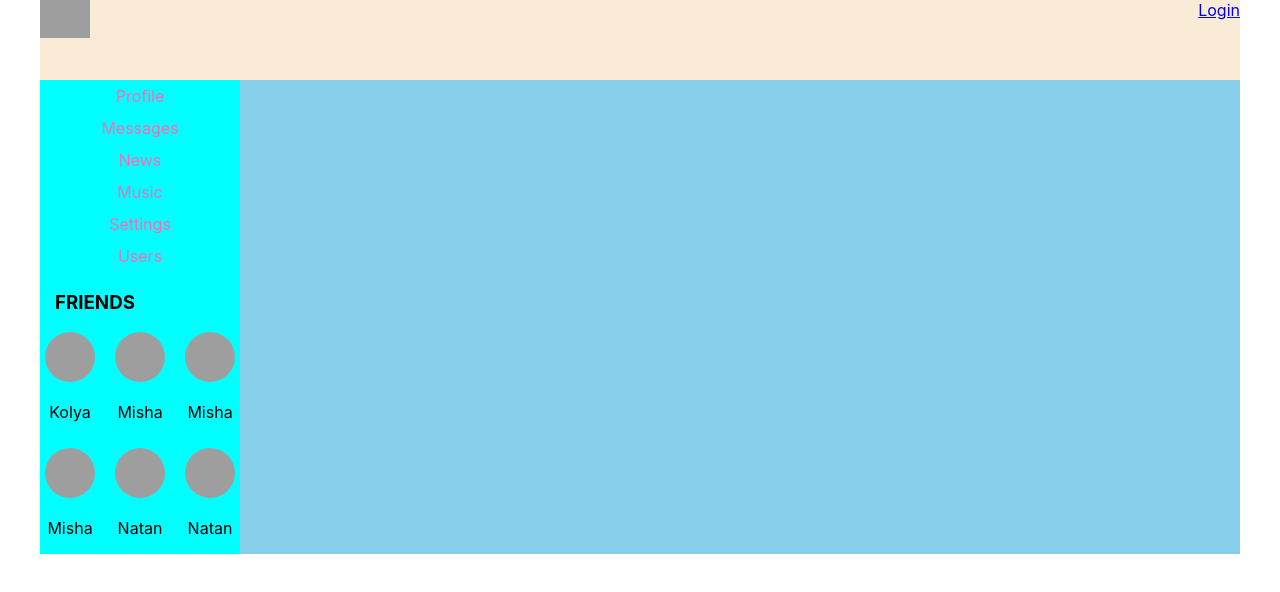
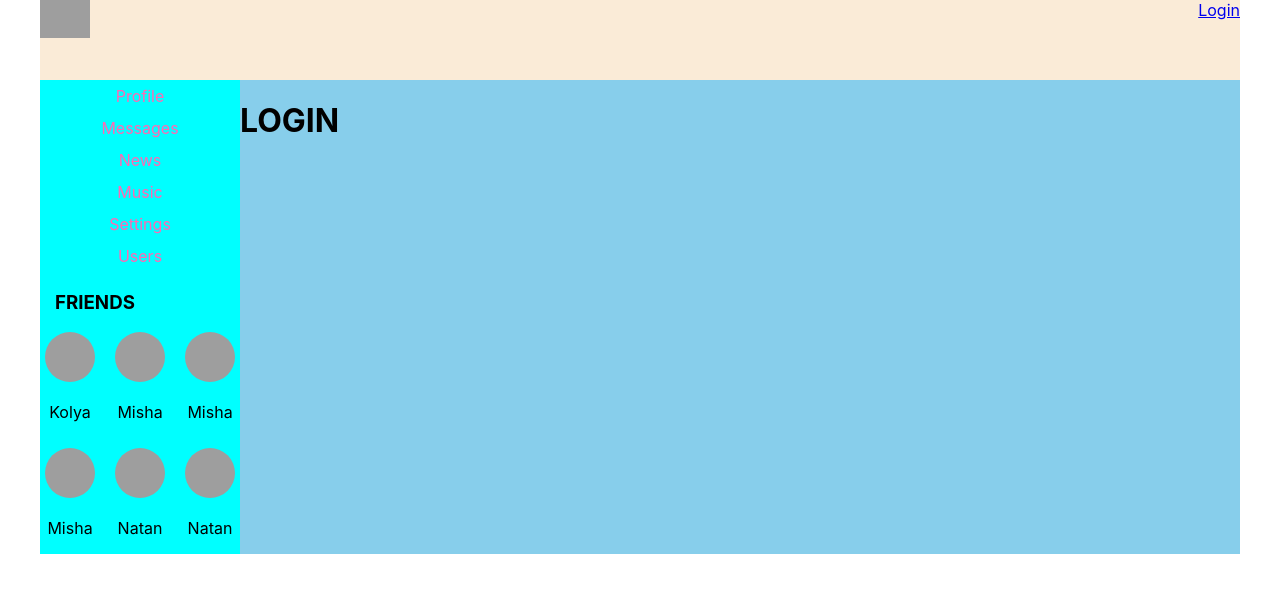
Before and after one commit to ElizarovArtem/SocialNetwork, a React (Create React App) app: page /login in a window 1280 px wide. Shown: the top 592 px of the page. Built offline with nearby package versions, Linux system fonts and the light colour scheme; no server answers; grey boxes are pictures that could not be loaded.

Commit message:
make redirect to login page if user is not auth

```diff
--- a/src/App.tsx
+++ b/src/App.tsx
@@ -6,6 +6,7 @@
 import {UserBigContainer} from "./Components/Users/UsersContainer";
 import {ProfileBigContainer} from "./Components/Profile/ProfileContainer";
 import {HeaderBigContainer} from "./Components/Header/HeaderContainer";
+import {Login} from "./Components/Login/Login";
 
 
 function App() {
@@ -14,12 +15,14 @@
             <HeaderBigContainer/>
             <NavbarContainer/>
             <div className="app-wrapper-content">
-                <Route render={() => <ProfileBigContainer />}
+                <Route render={() => <ProfileBigContainer/>}
                        path="/profile/:userId?"/>
                 <Route render={() => <DialogsContainer/>}
                        path="/dialogs"/>
-                <Route render={() => <UserBigContainer />}
+                <Route render={() => <UserBigContainer/>}
                        path={"/users"}/>
+                <Route render={() => <Login/>}
+                       path={"/login"}/>
             </div>
         </div>
     )
--- a/src/Components/Dialogs/Dialogs.tsx
+++ b/src/Components/Dialogs/Dialogs.tsx
@@ -3,12 +3,14 @@
 import {DialogItem} from './DialogItem/DialogItem';
 import {Message} from "./Message/Message";
 import {MessagePageType} from "../../redux/state";
+import {Redirect} from "react-router-dom"
 
 type DialogsPropsType = {
     dialogsState: MessagePageType
     onChangeNewMessageBody: (text: string) => void
     onSendMessage: () => void
     onSendMessageKeyPress: () => void
+    isAuth: boolean
 }
 
 export function Dialogs(props: DialogsPropsType) {
@@ -30,6 +32,8 @@
         }
     }
 
+    if(!props.isAuth) return <Redirect to={"/login"}/>
+
     return (
         <div className={s.dialogs}>
             <div className={s.dialogsItems}>
--- a/src/Components/Dialogs/DialogsContainer.tsx
+++ b/src/Components/Dialogs/DialogsContainer.tsx
@@ -7,12 +7,14 @@
 
 let mapStateToProps = (state: AppStateType): MapStateToPropsType => {
     return {
-        dialogsState: state.messagesPage
+        dialogsState: state.messagesPage,
+        isAuth: state.auth.isAuth
     }
 }
 
 type MapStateToPropsType = {
     dialogsState: InitialStateType
+    isAuth: boolean
 }
 
 let mapDispatchToProps = (dispatch: (action: ActionTypes) => void): MapDispatchToPropsType => {
@@ -35,4 +37,8 @@
     onSendMessageKeyPress: () => void
 }
 
-export const DialogsContainer = connect<MapStateToPropsType, MapDispatchToPropsType, {}, AppStateType>(mapStateToProps, mapDispatchToProps)(Dialogs)
+export const DialogsContainer =
+    connect<MapStateToPropsType,
+        MapDispatchToPropsType,
+        {},
+        AppStateType>(mapStateToProps, mapDispatchToProps)(Dialogs)
--- a/src/Components/Header/Header.tsx
+++ b/src/Components/Header/Header.tsx
@@ -17,7 +17,7 @@
                 {props.isAuth ?
                     props.login
                     :
-                    <NavLink to={"/auth"}>Login</NavLink>
+                    <NavLink to={"/login"}>Login</NavLink>
                 }
             </div>
         </header>
--- /dev/null
+++ b/src/Components/Login/Login.tsx
@@ -0,0 +1,7 @@
+import React from "react";
+
+export const Login = () => {
+    return(
+        <h1>LOGIN</h1>
+    )
+}
--- a/src/Components/Profile/ProfileContainer.tsx
+++ b/src/Components/Profile/ProfileContainer.tsx
@@ -5,6 +5,7 @@
 import {AppStateType} from "../../redux/redux-store";
 import {withRouter} from "react-router-dom";
 import {RouteComponentProps} from "react-router";
+import {Redirect} from "react-router-dom"
 
 
 type ProfileContainerPropsType = MapStateToPropsType & MapDispatchToProps
@@ -23,6 +24,7 @@
     }
 
     render() {
+        if(!this.props.isAuth) return <Redirect to={"/login"}/>
         return (
             <Profile {...this.props} profile={this.props.profile}/>
         )
@@ -33,6 +35,7 @@
 
 type MapStateToPropsType = {
     profile: ProfileType | null
+    isAuth: boolean
 }
 type MapDispatchToProps = {
     setUSerProfileAC: (profile: ProfileType) => void
@@ -40,7 +43,8 @@
 }
 const mapStateToProps = (state: AppStateType): MapStateToPropsType => {
     return {
-        profile: state.profilePage.profile
+        profile: state.profilePage.profile,
+        isAuth: state.auth.isAuth
     }
 }
 export const ProfileBigContainer =
```
